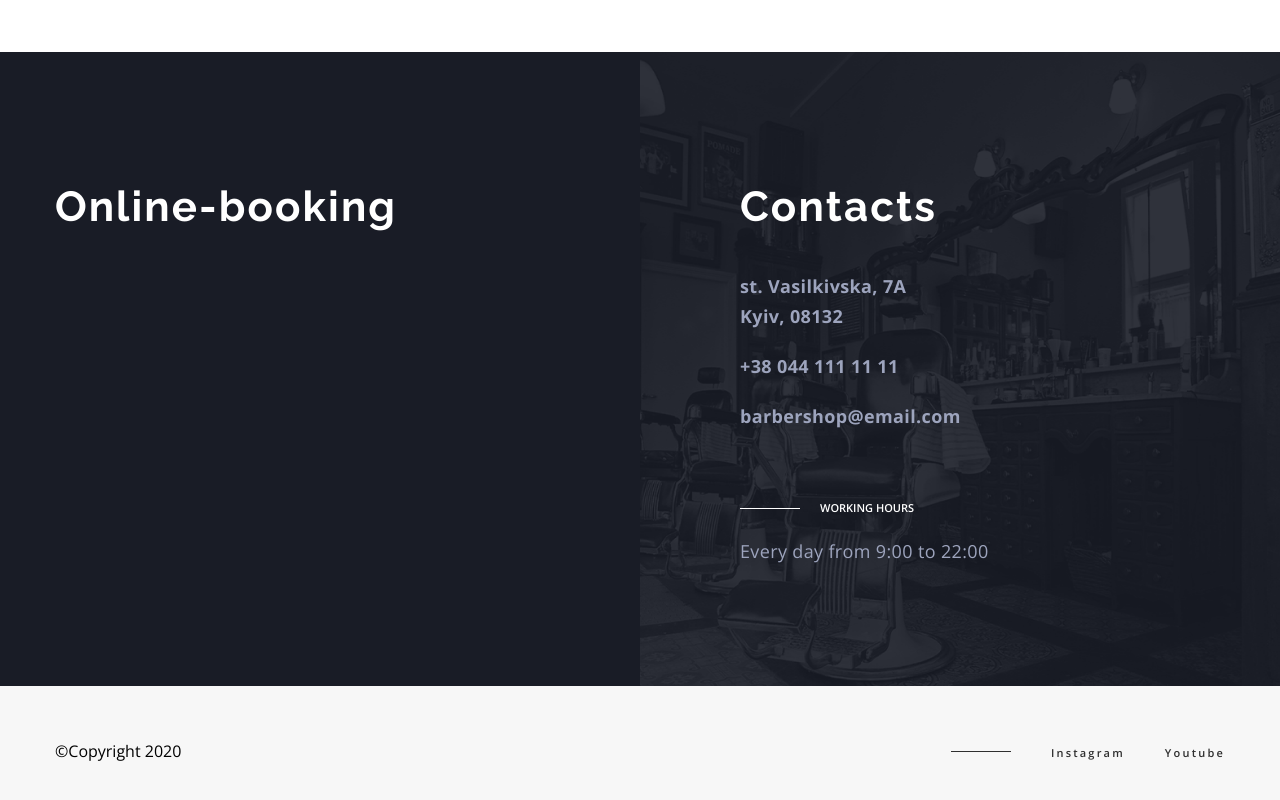
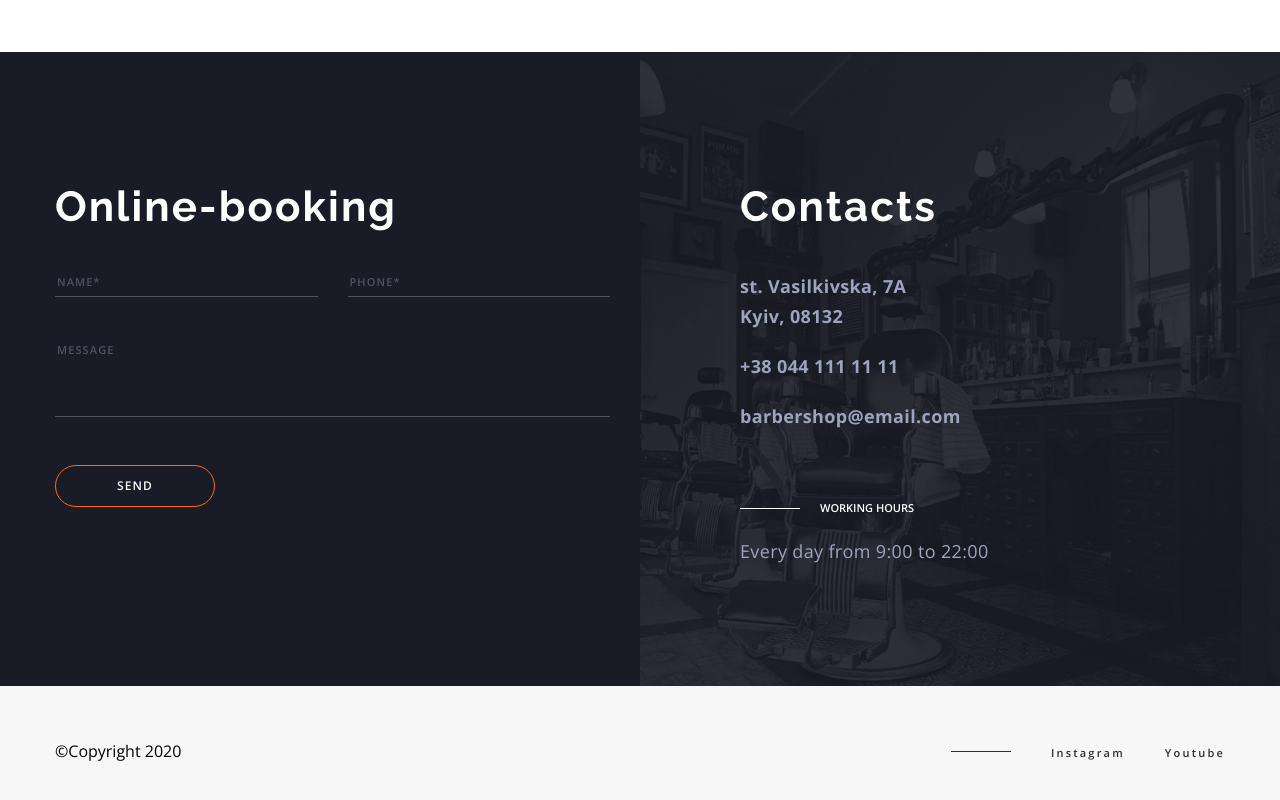
Before and after one commit to psvfx/--84, a plain HTML site: page index.html in a window 1280 px wide. Shown: the part 3853-4653 px from the top of the page. Drawn offline with nearby package versions, Linux system fonts and the light colour scheme.

Commit message:
Added form

```diff
--- a/css/styles.css
+++ b/css/styles.css
@@ -616,3 +616,60 @@ body {
   height: 1px;
   background-color: #303030;
 }
+.form-input {
+  width: 100%;
+  height: 24px;
+  border: none;
+  background-color: transparent;
+  border-bottom: 1px solid rgba(157, 164, 189, 0.4);
+  color: #ffffff;
+  font-weight: 600;
+  font-size: 11px;
+  line-height: 1.36;
+  letter-spacing: 0.1em;
+  text-transform: uppercase;
+  border-radius: 0;
+  padding-bottom: 8px;
+  transition: border 350ms, color 350ms;
+}
+.form-input::placeholder {
+  color: rgba(157, 164, 189, 0.4);
+}
+.form-input:focus {
+  outline: none;
+  border-bottom-color: #ffffff;
+}
+.form-input:focus::placeholder {
+  color: #ffffff;
+}
+.contact-form {
+  padding-right: 30px;
+}
+.contact-form-textarea {
+  min-height: 76px;
+  resize: none;
+}
+.contact-form-inner {
+  display: flex;
+  flex-wrap: wrap;
+}
+.form-group {
+  width: 100%;
+  margin-bottom: 44px;
+}
+.form-group:nth-child(1),
+.form-group:nth-child(2) {
+  width: 50%;
+}
+.form-group:nth-child(1) {
+  padding-right: 15px;
+}
+.form-group:nth-child(2) {
+  padding-left: 15px;
+}
+.contact-form-input:not(:focus):not(:placeholder-shown):valid {
+  background-color: green;
+}
+.contact-form-input:not(:focus):not(:placeholder-shown):invalid {
+  background-color: red;
+}
--- a/index.html
+++ b/index.html
@@ -422,6 +422,38 @@
         <div class="container contact-container">
           <div class="contact-form">
             <h2 class="contact-title title">Online-booking</h2>
+            <form class="contact-form-inner">
+              <div class="form-group">
+                <input
+                  name="name"
+                  type="text"
+                  class="contact-form-input form-input"
+                  placeholder="Name*"
+                  required
+                  pattern="^[a-zA-Zа-яА-ЯіІїЇ]+$"
+                  minlength="2"
+                />
+              </div>
+              <div class="form-group">
+                <input
+                  name="phone"
+                  type="tel"
+                  class="contact-form-input form-input"
+                  placeholder="Phone*"
+                  required
+                  pattern="[0-9]{3}-[0-9]{3}-[0-9]{2}-[0-9]{2}"
+                  title="xxx-xxx-xx-xx"
+                />
+              </div>
+              <div class="form-group">
+                <textarea
+                  name="Message"
+                  class="contact-form-textarea form-input"
+                  placeholder="Message"
+                ></textarea>
+              </div>
+              <button type="submit" class="contact-form-btn btn">send</button>
+            </form>
           </div>
           <div class="contact-wrap">
             <h2 class="contact-title title">Contacts</h2>
```
